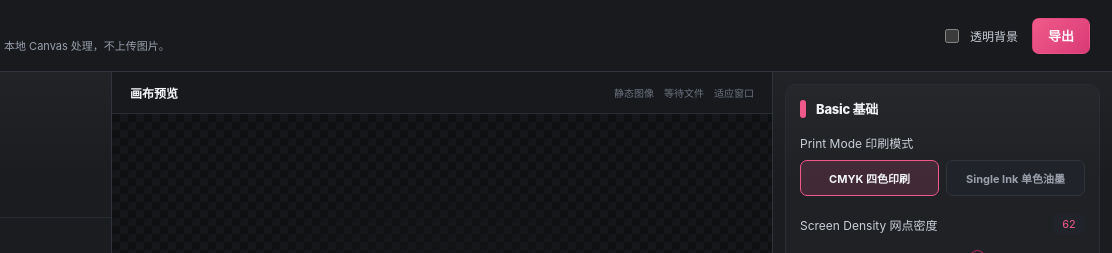
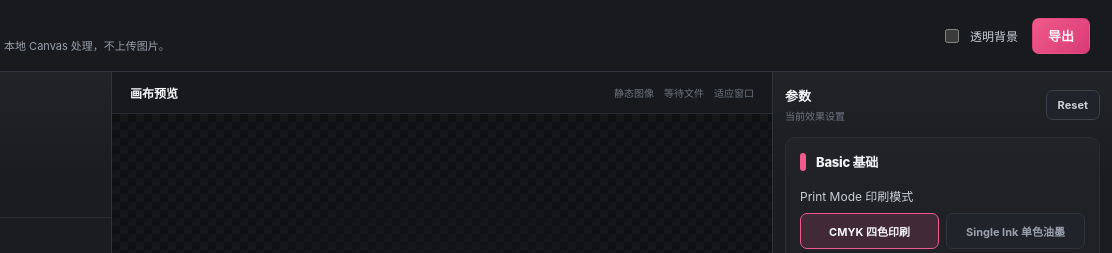
Before and after one commit to edelmira520/hyp, a plain HTML site: page index.html in a window 1280 px wide. Shown: the top 253 px of the page, 168-1280 px from the left. Drawn offline with Linux system fonts and the light colour scheme.

Commit message:
Dotforge V1.01

```diff
--- a/index.html
+++ b/index.html
@@ -710,6 +710,43 @@
         border-radius: 10px;
         padding: 14px;
         background: rgb(255 255 255 / 2.5%);
+      }
+
+      .controls-header {
+        display: flex;
+        align-items: center;
+        justify-content: space-between;
+        gap: 12px;
+        padding: 14px 12px 2px;
+      }
+
+      .controls-header-title {
+        min-width: 0;
+      }
+
+      .controls-header-title strong,
+      .controls-header-title span {
+        display: block;
+      }
+
+      .controls-header-title strong {
+        color: var(--text);
+        font-size: 13px;
+      }
+
+      .controls-header-title span {
+        margin-top: 3px;
+        color: var(--muted-2);
+        font-size: 10px;
+      }
+
+      .reset-button {
+        height: 30px;
+        flex: 0 0 auto;
+        border-color: #3c414b;
+        padding: 0 11px;
+        color: #cbd0d8;
+        font-size: 11px;
       }
 
       .control-group:last-child {
@@ -934,6 +971,15 @@
         </section>
 
         <aside class="right-panel" aria-label="当前效果参数">
+          <div class="controls-header">
+            <div class="controls-header-title">
+              <strong>参数</strong>
+              <span>当前效果设置</span>
+            </div>
+            <button class="button button-secondary reset-button" id="resetEffectButton" type="button">
+              Reset
+            </button>
+          </div>
           <div id="controlsPanel"></div>
         </aside>
       </main>
@@ -1429,6 +1475,7 @@
         effectDescription: document.querySelector("#effectDescription"),
         patternList: document.querySelector("#patternList"),
         controlsPanel: document.querySelector("#controlsPanel"),
+        resetEffectButton: document.querySelector("#resetEffectButton"),
         canvasStage: document.querySelector("#canvasStage"),
         canvas: document.querySelector("#previewCanvas"),
         emptyState: document.querySelector("#emptyState"),
@@ -1477,6 +1524,13 @@
           state.paramsByEffect[effect.id] = cloneParams(effect.defaultParams);
         }
         return state.paramsByEffect[effect.id];
+      }
+
+      function resetActiveEffectParams() {
+        const effect = getActiveEffect();
+        state.paramsByEffect[effect.id] = cloneParams(effect.defaultParams);
+        renderEffectUI();
+        scheduleRender();
       }
 
       function initEffectSelect() {
@@ -2089,6 +2143,7 @@
       });
       dom.exportButton.addEventListener("click", exportPng);
       dom.transparentExport.addEventListener("change", scheduleRender);
+      dom.resetEffectButton.addEventListener("click", resetActiveEffectParams);
 
       initEffectSelect();
       renderEffectUI();
```
